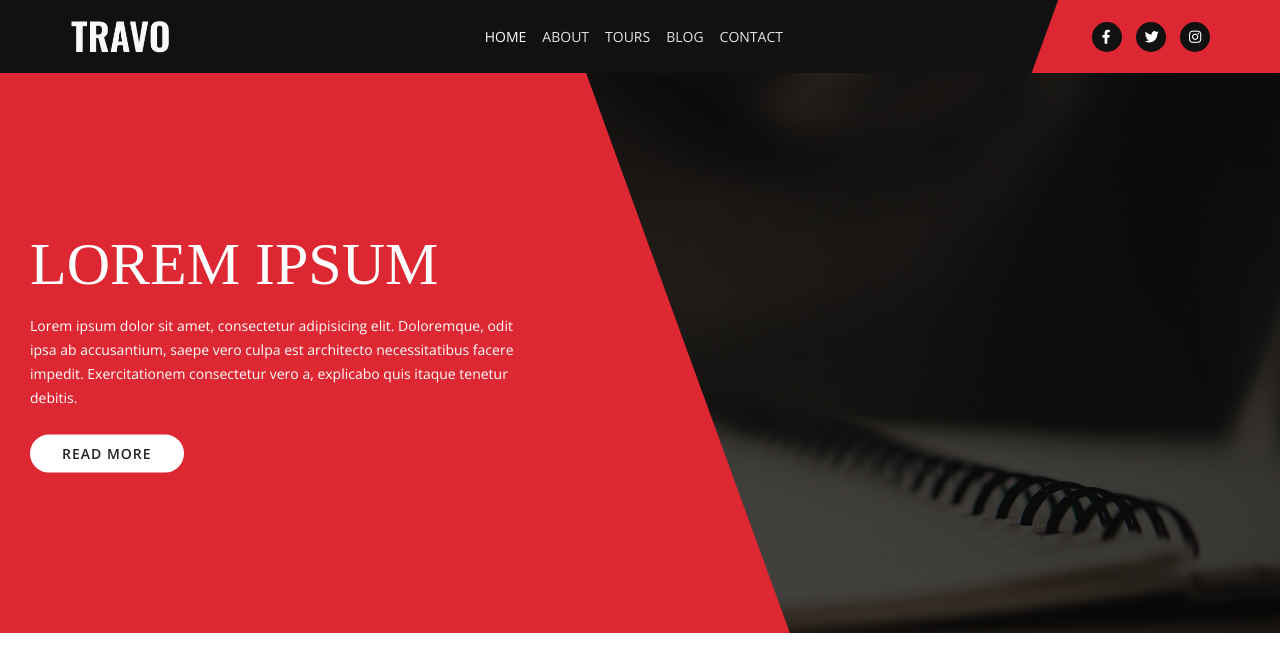
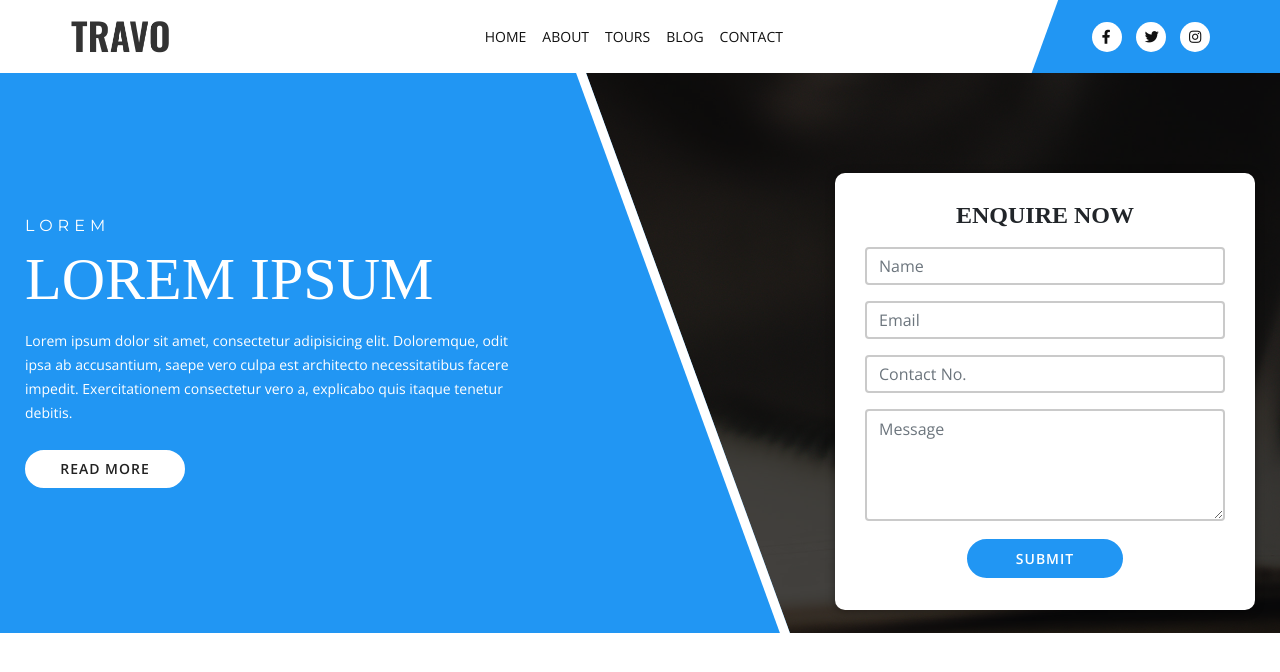
Before and after one commit to Subhra-Majumder/Travo, a plain HTML site: page index.html in a window 1280 px wide. Drawn offline with nearby package versions, Linux system fonts and the light colour scheme.

Commit message:
Added some more changes

```diff
--- a/index.html
+++ b/index.html
@@ -19,9 +19,9 @@
 	</div>
 
     			<nav class="navbar navbar-expand-lg navbar-dark bg-dark">
-				  <a class="navbar-brand" href="#"><img src="assets/img/logo-white.png" class="logo"></a>
+				  <a class="navbar-brand" href="#"><img src="assets/img/logo-dark.png" class="logo"></a>
 				  <button class="navbar-toggler" type="button" data-toggle="collapse" data-target="#navbarNav" aria-controls="navbarNav" aria-expanded="false" aria-label="Toggle navigation">
-				    <span class="navbar-toggler-icon"></span>
+				    <span class="fab fa-bars"></span>
 				  </button>
 				  <div class="collapse navbar-collapse" id="navbarNav">
 				    <ul class="navbar-nav ml-lg-auto">
@@ -53,18 +53,46 @@
 
     		</div>
 
-    <div class="container-fluid main-bg">
-		<div class="container">
-		<div class="row header-row">
-			<div class="col-md-6 banner-left no-padd-mob">
-				<div class="banner-header">Lorem Ipsum</div>
-				<p class="banner-text">Lorem ipsum dolor sit amet, consectetur adipisicing elit. Doloremque, odit ipsa ab accusantium, saepe vero culpa est architecto necessitatibus facere impedit. Exercitationem consectetur vero a, explicabo quis itaque tenetur debitis.</p>
-				<a href="" class="bttn">Read More</a>
+    <section class="main-bg">
+	<div class="container banner-cont">
+	<div class="row header-row">
+		<div class="col-md-6 banner-left-block no-padd-mob">
+			<div class="banner-left">
+			<div class="top-text">Lorem</div>
+			<div class="banner-header">Lorem Ipsum</div>
+			<p class="banner-text">Lorem ipsum dolor sit amet, consectetur adipisicing elit. Doloremque, odit ipsa ab accusantium, saepe vero culpa est architecto necessitatibus facere impedit. Exercitationem consectetur vero a, explicabo quis itaque tenetur debitis.</p>
+			<a href="" class="bttn">Read More</a>
+		</div>
+		</div>
+		<div class="col-md-6 banner-right-block">
+			<div class="banner-right">
+			<div class="form-box">
+				<div class="heading">
+					<h4>Enquire Now</h4>
+				</div>
+				<form>
+					<div class="form-group">
+					    <input type="text" class="form-control" name="" placeholder="Name">
+				    </div>
+				    <div class="form-group">
+					    <input type="text" class="form-control" name="" placeholder="Email">
+				    </div>
+				    <div class="form-group">
+					    <input type="text" class="form-control" name="" placeholder="Contact No.">
+				    </div>
+				    <div class="form-group">
+					    <textarea class="form-control" rows="4" placeholder="Message"></textarea>
+				    </div>
+
+				    <input type="submit" value="Submit" class="submitNow">
+
+				</form>
 			</div>
-			<div class="col-md-6 banner-right"></div>
 		</div>
 		</div>
 	</div>
+	</div>
+    </section>
 
   <script src="assets/js/jquery.min.js"></script>
   <script src="assets/bootstrap/js/bootstrap.min.js"></script>
--- a/main.css
+++ b/main.css
@@ -335,12 +335,12 @@ textarea {
 
 
 ::-moz-selection {
-    background: #b3d4fc;
+    background: red;
     text-shadow: none;
 }
 
 ::selection {
-    background: #b3d4fc;
+    background: red;
     text-shadow: none;
 }
 
@@ -394,18 +394,22 @@ a:hover{
 } */
 
 .bg-dark {
-	background: #111111 !important;
+	background: #ffffff !important;
 }
 
 
 
 .navbar-dark .navbar-nav .nav-link{
-	color: #ffffffe3;
+	color: #111111;
 	text-transform: uppercase;
 }
 
 .navbar-dark .navbar-nav .nav-link:focus, .navbar-dark .navbar-nav .nav-link:hover{
-	color: #ffffff;
+	color: #111111;
+}
+
+.navbar-dark .navbar-nav .active>.nav-link, .navbar-dark .navbar-nav .nav-link.active, .navbar-dark .navbar-nav .nav-link.show, .navbar-dark .navbar-nav .show>.nav-link{
+	color: #111111;
 }
 
 nav{
@@ -436,20 +440,20 @@ nav{
 }
 
 .nav-right-social .social-ul .social-link .fab{
-	background: #111;
+	background: #fff;
 	padding-top: 8px;
 	padding-left: 9px;
 	border-radius: 50px;
 	height: 30px;
 	width: 30px;
 	font-size: 14px;
-	color: #fff;
+	color: #111;
 	transition: .3s all;
 }
 
 .nav-right-social .social-ul .social-link .fab:hover{
-	background: rgb(255, 255, 255);
-	color: #111;
+	background: #111;
+	color: #fff;
 }
 
 .nav-right-social .social-ul .social-link .fa-facebook-f{
@@ -469,7 +473,12 @@ nav{
 	background-position: center;
 	background-color: #000000b5;
 	background-blend-mode: color;
-	overflow: hidden;
+	/* overflow: hidden; */
+	position: relative;
+}
+
+.banner-left-block{
+	height: 70vh;
 	position: relative;
 }
 
@@ -479,6 +488,15 @@ nav{
 	/* padding-left: 0px; */
 	top: 50%;
 	transform: translateY(-50%);
+}
+
+.main-bg .top-text{
+	color: #fff;
+	font-family: montserrat;
+	text-transform: uppercase;
+	margin-bottom: 15px;
+	font-size: 16px;
+	letter-spacing: 5px;
 }
 
 .main-bg .banner-header{
@@ -501,17 +519,20 @@ nav{
 }
 
 .bttn{
-	display: inline-block;
+	display: block;
 	color: #222;
 	font-size: 14px;
 	font-weight: 600;
+	width: 160px;
 	text-transform: uppercase;
 	letter-spacing: 1px;
 	background: #fff;
 	border: 2px solid #fff;
-	padding: 10px 30px;
+	padding: 10px 0px;
+	text-align: center;
 	border-radius: 50px;
 	/* margin-top: 10px; */
+	/* margin: 0 auto; */
 	transition: .3s;
 }
 
@@ -521,17 +542,59 @@ nav{
 	border: 2px solid #fff;
 }
 
+.form-box{
+	width: 70%;
+	background: #fff;
+	padding: 30px 30px;
+	margin-top: 100px;
+	margin-left: auto;
+	border-radius: 10px;
+	box-shadow: 0px 1px 10px #00000059;
+}
+
+.form-box .heading h4{
+	text-align: center;
+	font-family: oswald;
+	text-transform: uppercase;
+	font-size: 24px;
+	font-weight: 600;
+	margin-bottom: 20px;
+}
+
+.form-control{
+	border: 2px solid #cacaca;
+}
+
+.submitNow{
+	display: block;
+	color: #fff;
+	font-size: 14px;
+	font-weight: 600;
+	width: 160px;
+	text-transform: uppercase;
+	letter-spacing: 1px;
+	background: #2196f3;;
+	border: 2px solid #fff;
+	padding: 10px 0px;
+	text-align: center;
+	border-radius: 50px;
+	/* margin-top: 10px; */
+	 margin: 0 auto;
+	transition: .3s;
+}
 
 @media (min-width: 1200px){
     .main-bg:after{
 	content: "";
 	display: block;
-	background: #dd2732;
+	/* 	background: linear-gradient(to right, #dd2732, #fff0); */
+	background: #2196f3;
 	width: 1228px;
 	height: 100%;
 	position: absolute;
 	top: 0;
 	left: -540px;
+	border-right: 10px solid #ffffff;
 	transform: skew(20deg);
 }
 
@@ -554,7 +617,7 @@ nav{
 	nav::after{
 		content: "";
 		position: absolute;
-		background: #dd2732;
+		background: #2196f3;
 		display: block;
 		height:100px;
 		width: 400px;
@@ -573,6 +636,7 @@ nav{
 		display: block;
 		text-align: center;
 		padding: 5px 0;
+		background: #111;
 	}
 
 	.top-bar-mob .social-ul{
@@ -584,10 +648,45 @@ nav{
 	.top-bar-mob .social-ul .social-link{
 		display: inline-block;
 		margin-left: 10px;
+		color: #fff;
 	}
 
 	.no-padd-mob{
 		padding-left: 0;
 		padding-right: 0;
 	}
+
+	.banner-cont{
+		padding: 0 15px;
+	}
 }
+
+@media (max-width: 767px){
+
+	.main-bg{
+		heiht: 85vh;
+	}
+
+	.main-bg .top-text{
+        text-align: center;
+	}
+
+	.main-bg .banner-header{
+		text-align: center;
+	}
+
+	.main-bg .banner-text{
+		width: 100%;
+		text-align : center;
+	}
+
+	.bttn{
+		margin: 0 auto;
+	}
+
+	.form-box{
+		width: 100%;
+		margin-left: 0;
+		margin-top: -85px;
+	}
+}
```
